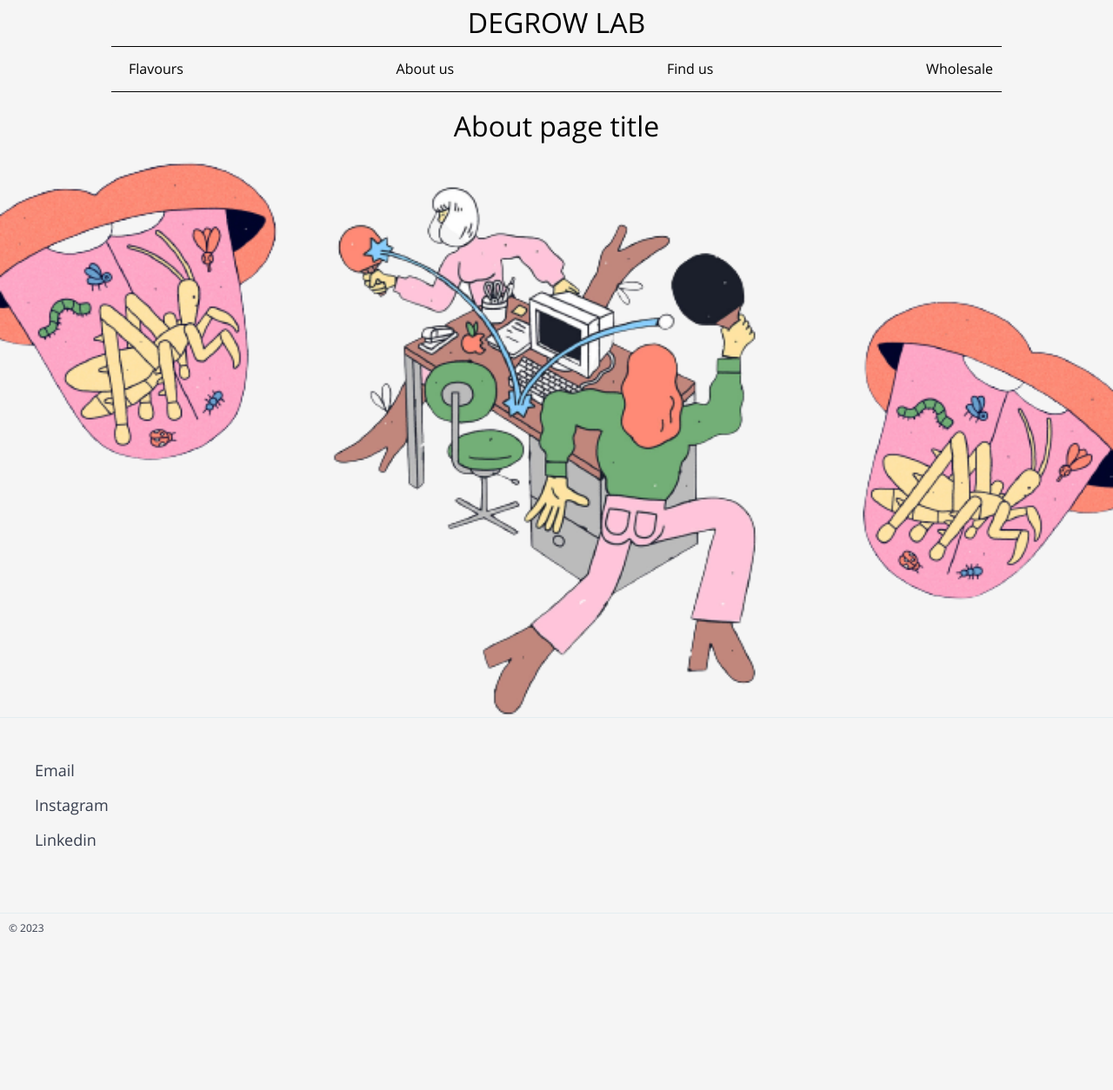
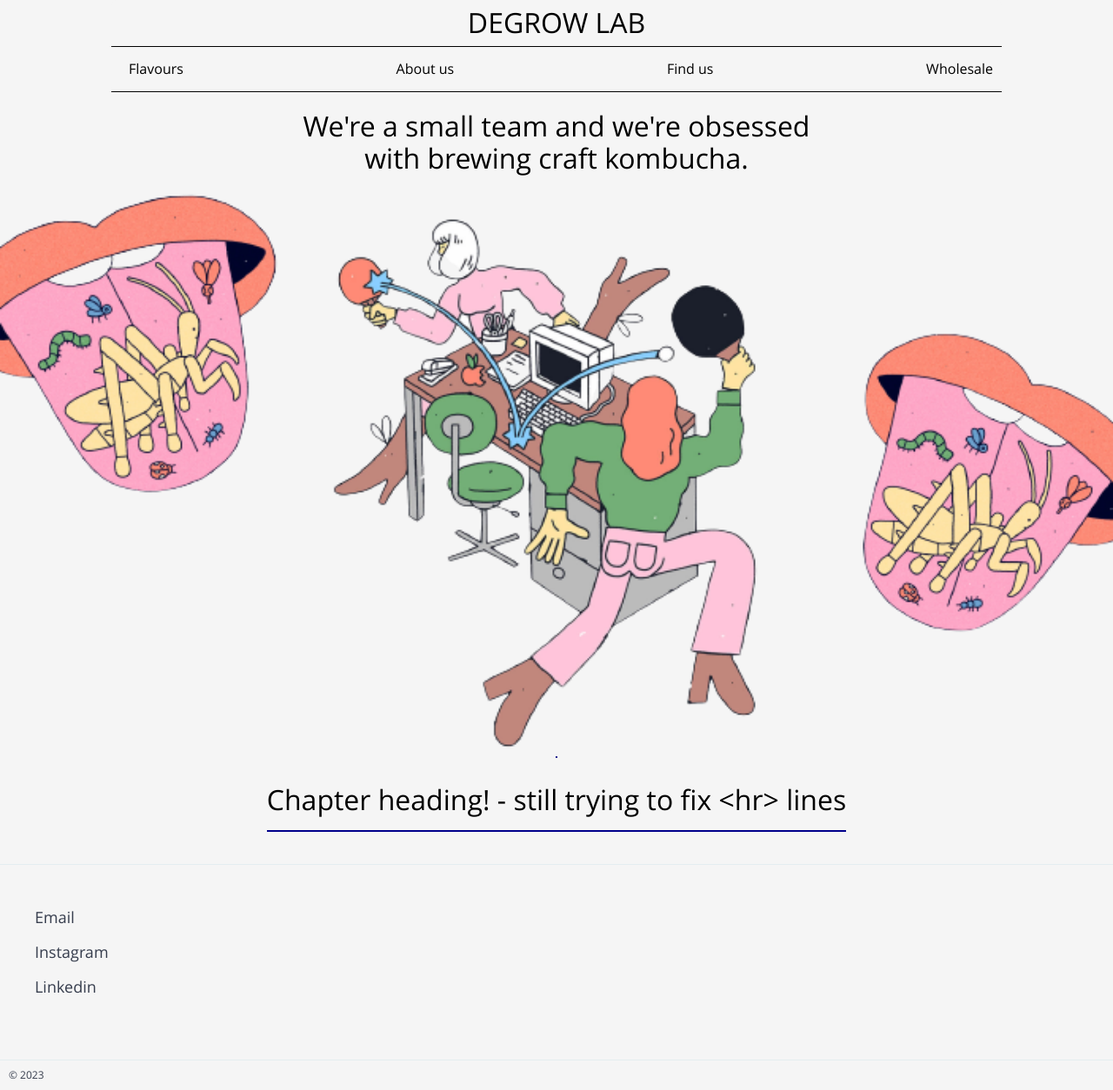
Before and after one commit to jazhandz/degrow, a Next.js app: page /about-us in a window 1280 px wide. Shown: the whole page at 87% size. Before the commit the page ends 1085 px from the top, so only its background shows below. Built offline with nearby package versions, Linux system fonts and the light colour scheme.

Commit message:
added first pass at chapter heading block. Just need to sort out divider lines

```diff
--- a/components/Blocks/Blocks.tsx
+++ b/components/Blocks/Blocks.tsx
@@ -2,7 +2,8 @@ import { BlockType, BlockTypeOptions } from "@/types/CMS/Block";
 import { HeadingBlockType } from "@/types/CMS/Blocks/HeadingBlock";
 import * as React from "react";
 import styled from "styled-components";
-import { HeadingBlock } from "./Heading";
+import { ChapterHeadingBlock } from "./ChapterHeadingBlock";
+import { HeadingBlock } from "./HeadingBlock";
 import LargeImageBlock from "./LargeImageBlock";
 
 interface BlocksProps {
@@ -28,6 +29,9 @@ export default function BlocksComponent({ data }: BlocksProps) {
           case "large-image": {
             return <LargeImageBlock {...block.data} />;
           }
+          case "chapter-heading": {
+            return <ChapterHeadingBlock {...block.data} />;
+          }
           default: {
             return <>Unknown block</>;
           }
--- /dev/null
+++ b/components/Blocks/ChapterHeadingBlock.tsx
@@ -0,0 +1,46 @@
+import { fontWeight } from "@/styles/fontWeight";
+import { media } from "@/styles/media";
+import { spacing } from "@/styles/spacing";
+import * as React from "react";
+import styled from "styled-components";
+
+// Block Type
+export type ChapterHeadingBlockType = {
+  title: string;
+  varient: "h1" | "h2" | "h3" | "h4";
+};
+
+// Styling
+const MAX_WIDTH = "1000px";
+const ChapterHeadingStyled = styled.h1`
+  text-align: center;
+  font-weight: ${fontWeight.light};
+  max-width: ${MAX_WIDTH};
+
+  @media ${media.mobile} {
+    padding: 0 ${spacing.xl};
+  }
+  @media ${media.desktop} {
+    padding: 0 ${spacing.xl};
+  }
+`;
+
+const LineStyled = styled.hr`
+  border: solid darkblue;
+  border-width: thin;
+`;
+
+export function ChapterHeadingBlock({
+  title,
+  varient,
+}: ChapterHeadingBlockType) {
+  return (
+    <>
+      <LineStyled />
+      <ChapterHeadingStyled as={varient}>
+        {title}
+        <LineStyled />
+      </ChapterHeadingStyled>
+    </>
+  );
+}
--- a/components/Blocks/Heading.tsx
+++ b/components/Blocks/HeadingBlock.tsx
@@ -9,7 +9,7 @@ const MAX_WIDTH = "1000px"
 const HeadingStyled = styled.h1`
     text-align: center;
     font-weight: ${fontWeight.light};
-    max-width: ${MAX_WIDTH};
+    width: 55%;
 
     @media ${media.mobile} {
         padding: 0 ${spacing.xl}
--- a/data/pages/about.ts
+++ b/data/pages/about.ts
@@ -5,7 +5,7 @@ export const ABOUT_PAGE_DATA : PageType = {
         {
             type: "heading",
             data: {
-                title: `About page title`,
+                title: `We're a small team and we're obsessed with brewing craft kombucha.`,
                 varient: "h1"
             }
         },
@@ -16,6 +16,13 @@ export const ABOUT_PAGE_DATA : PageType = {
                 src: "/images/large_illustration",
                 supportedTypes: ["webp", "png"]
             }
+        },
+        {
+            type: "chapter-heading",
+            data: {
+                title: `Chapter heading! - still trying to fix <hr> lines`,
+                varient: "h1"
+            }
         }
     ]
 }
--- a/types/CMS/Block.ts
+++ b/types/CMS/Block.ts
@@ -1,10 +1,12 @@
 import { HeadingBlockType } from "./Blocks/HeadingBlock"
 import { LargeImageBlockType } from "./Blocks/LargeImageBlock"
+import { ChapterHeadingBlockType } from "@/components/Blocks/ChapterHeadingBlock";
 
-export type BlockTypeOptions = HeadingBlockType | LargeImageBlockType;
+
+export type BlockTypeOptions = HeadingBlockType | LargeImageBlockType | ChapterHeadingBlockType;
 
 
 export type BlockType<T = BlockTypeOptions> = {
-    type: "heading" | "large-image",
+    type: "heading" | "large-image" | "chapter-heading",
     data: T
 }
```
